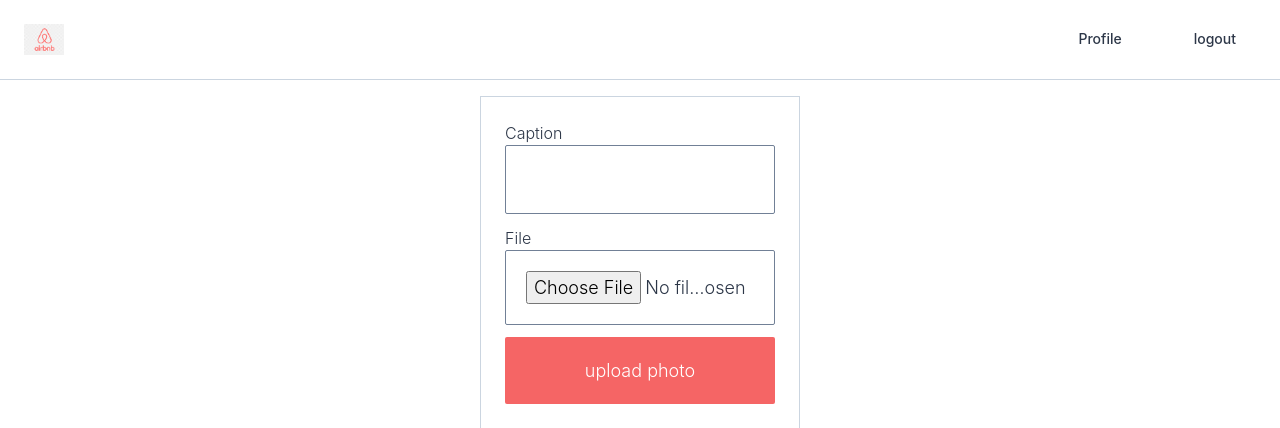
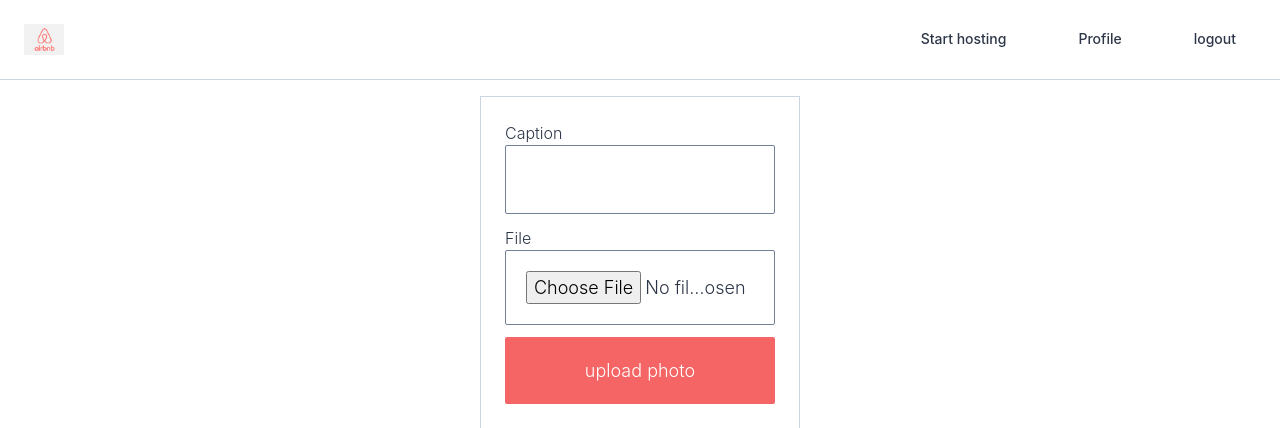
Before and after one commit to radio700/Django_airbnb_clone, a Django app: page /rooms/1/photos/add in a window 1280 px wide. Shown: the top 428 px of the page. Run offline with Django 3.2, Linux system fonts and the light colour scheme; the visitor is signed in with stand-in values (Sample User, id 1); some libraries are stand-ins or nearby versions.

Commit message:
session_work

```diff
--- a/rooms/urls.py
+++ b/rooms/urls.py
@@ -7,6 +7,7 @@ app_name = "rooms"
 
 urlpatterns = [
     # path("<int:pk>",views.room_detail, name="detail"),
+
     path("<int:pk>/", views.RoomDetail.as_view(), name="detail"),
     path("<int:pk>/edit/", views.EditRoomView.as_view(), name="edit"),
     path("<int:pk>/photos/", views.RoomPhotosview.as_view(), name="photos"),
--- a/rooms/views.py
+++ b/rooms/views.py
@@ -192,9 +192,7 @@ class EditPhotoView(user_mixins.LoggedInOnlyView, SuccessMessageMixin , UpdateVi
 
 class AddPhotoview(user_mixins.LoggedInOnlyView, FormView):
 
-    model = models.Photo
     template_name = "rooms/photo_create.html"
-    fields = ("caption", "file")
     #create view 이용하는데 form을 바꿔야한다면 form view를 이용하면 됨 rooms/form.py에 CreatePhotoForm을 만들어주고
     form_class = forms.CreatePhotoForm
 
--- a/templates/partials/nav.html
+++ b/templates/partials/nav.html
@@ -1,5 +1,14 @@
 <ul class="flex items-center text-sm font-medium">
   {% if user.is_authenticated %}
+  <li class="nav_link">
+    <a href="{% url 'users:switch-hosting' %}">
+        {% if request.session.is_hosting %}
+            Stop hosting
+        {% else %}
+            Start hosting
+        {% endif %}
+    </a>
+</li>
     <li class="nav_link"><a href="{{user.get_absolute_url}}">Profile</a></li>
     <li class="nav_link"><a href="{% url 'users:logout' %}">logout</a></li>
   {% else %}
--- a/users/urls.py
+++ b/users/urls.py
@@ -20,6 +20,7 @@ urlpatterns = [
     path("update-profile/", views.UpdateProfileView.as_view(), name="update"),
     path("update-password/", views.UpdatePasswordView.as_view(), name="password"),
     path("<int:pk>/", views.UserProfileView.as_view(), name="profile"),
+    path("switch-hosting/", views.switch_hosting, name="switch-hosting"),
 
 
 ]
```
Also changed, not shown: users/views.py (+9 -0 lines), rooms/forms.py (line endings or trailing spaces), templates/rooms/room_create.html (added).
